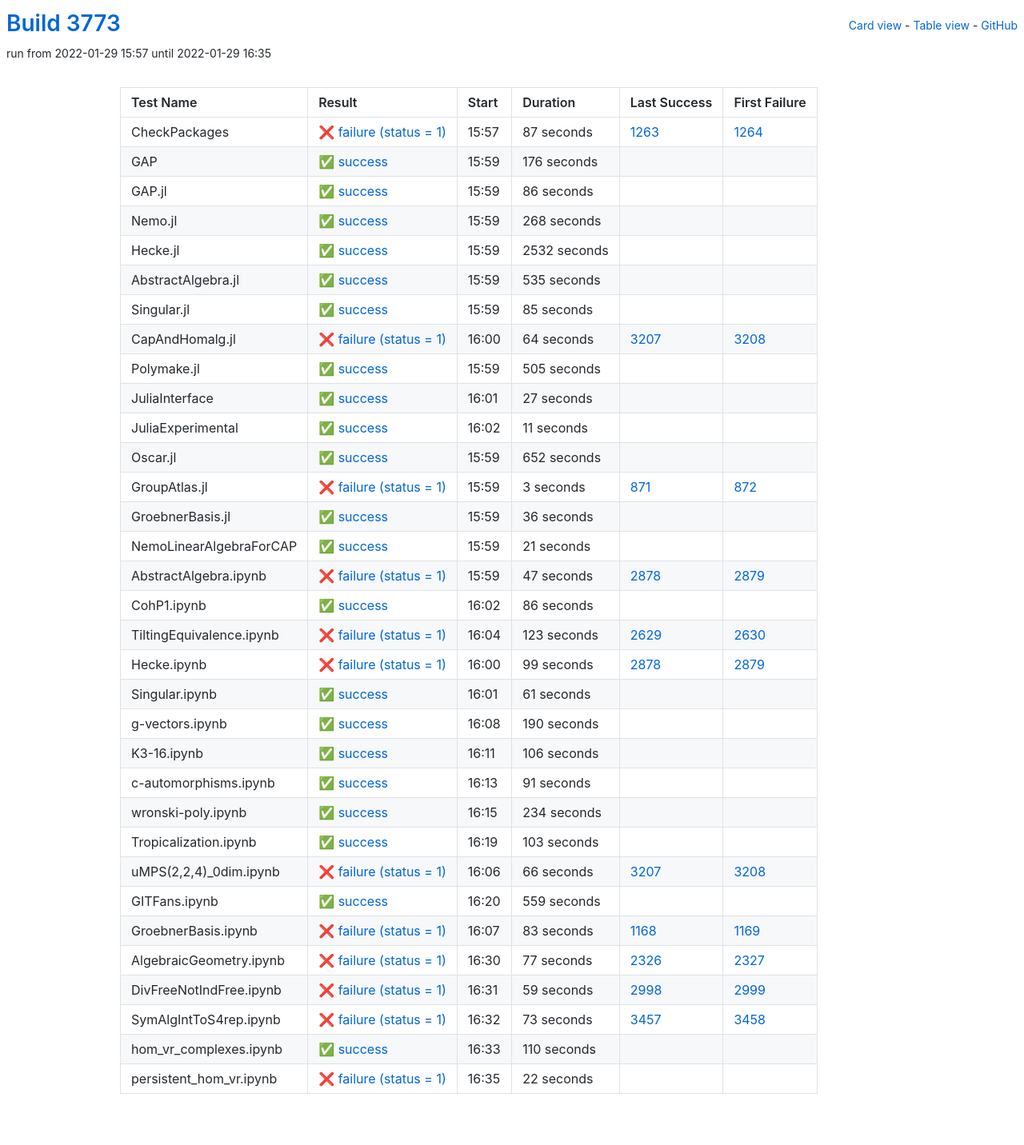
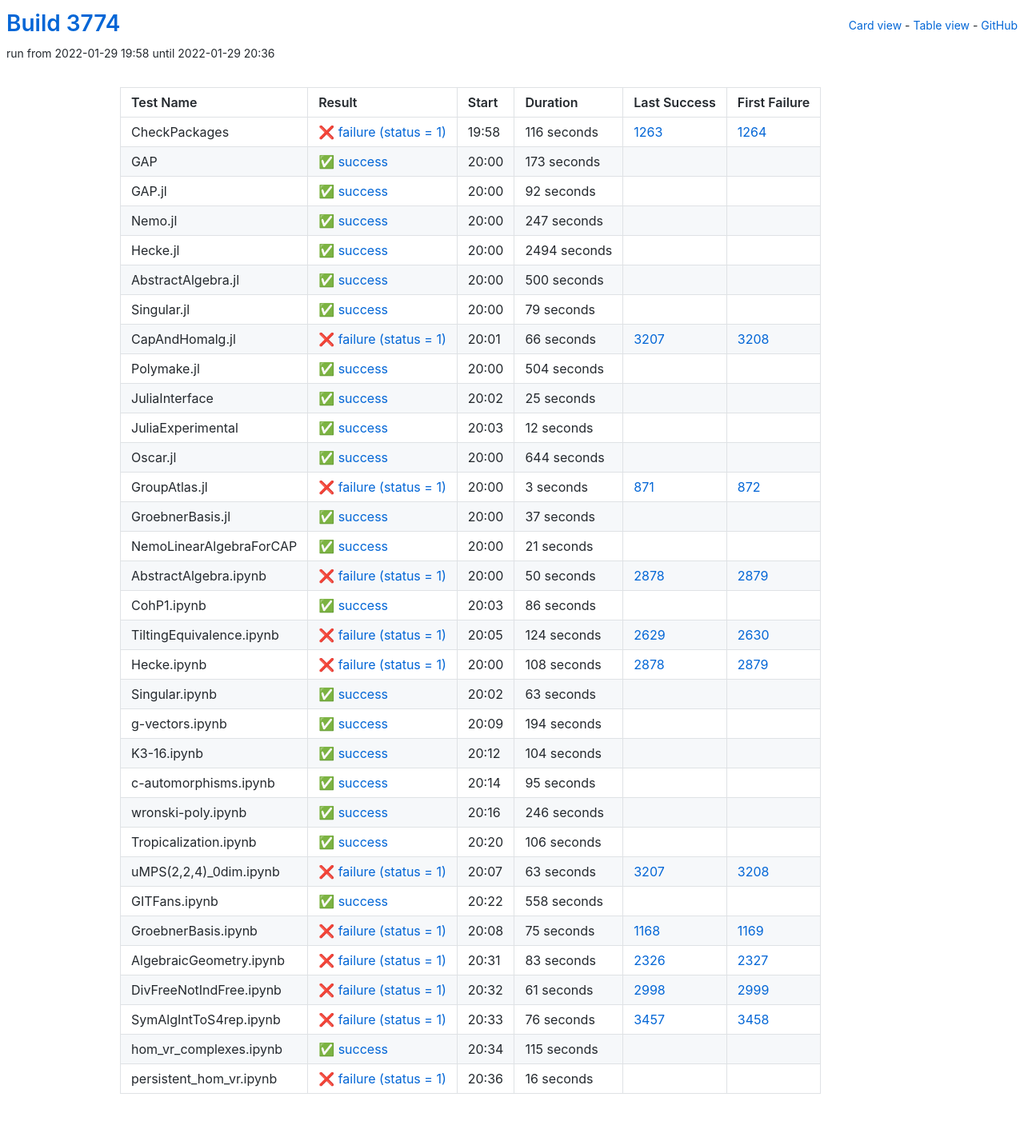
Before and after one commit to oscar-system/oscar-ci-status-stable, a Jekyll site: the page built from table.html, in a window 1280 px wide. Shown: the whole page at 80% size. Built offline with Jekyll 4.4.1, drawn with Linux system fonts in a browser that asks for light colours.

Commit message:
Build #3774

```diff
--- a/_data/ci.yml
+++ b/_data/ci.yml
@@ -1,6 +1,6 @@
 ---
-build: 3773
-build_url: https://oscarci.mathematik.uni-kl.de/job/oscar-stable/3773/
+build: 3774
+build_url: https://oscarci.mathematik.uni-kl.de/job/oscar-stable/3774/
 job: oscar-stable
 organization: oscar-system
 repo: oscar-ci-status-stable
@@ -8,152 +8,152 @@ repourl: https://github.com/oscar-system/oscar-ci-status-stable
 tests:
 - name: CheckPackages
   id: checkpackages
-  log: https://oscarci.mathematik.uni-kl.de/job/oscar-stable/3773/artifact/logs/build-3773/CheckPackages.log
-  start: 2022-01-29 15:57
+  log: https://oscarci.mathematik.uni-kl.de/job/oscar-stable/3774/artifact/logs/build-3774/CheckPackages.log
+  start: 2022-01-29 19:58
   success: false
   exitcode: 1
   status: failure
-  duration: 87
+  duration: 116
   last_success: 1263
   last_success_url: https://oscarci.mathematik.uni-kl.de/job/oscar-stable/1263/
   first_failure: 1264
   first_failure_url: https://oscarci.mathematik.uni-kl.de/job/oscar-stable/1264/
 - name: GAP
   id: gap
-  log: https://oscarci.mathematik.uni-kl.de/job/oscar-stable/3773/artifact/logs/build-3773/GAP.log
-  start: 2022-01-29 15:59
+  log: https://oscarci.mathematik.uni-kl.de/job/oscar-stable/3774/artifact/logs/build-3774/GAP.log
+  start: 2022-01-29 20:00
   success: true
   exitcode: 0
   status: success
-  duration: 176
+  duration: 173
   last_success: false
   last_success_url:
   first_failure: false
   first_failure_url:
 - name: GAP.jl
   id: gap-jl
-  log: https://oscarci.mathematik.uni-kl.de/job/oscar-stable/3773/artifact/logs/build-3773/GAP.jl.log
-  start: 2022-01-29 15:59
+  log: https://oscarci.mathematik.uni-kl.de/job/oscar-stable/3774/artifact/logs/build-3774/GAP.jl.log
+  start: 2022-01-29 20:00
   success: true
   exitcode: 0
   status: success
-  duration: 86
+  duration: 92
   last_success: false
   last_success_url:
   first_failure: false
   first_failure_url:
 - name: Nemo.jl
   id: nemo-jl
-  log: https://oscarci.mathematik.uni-kl.de/job/oscar-stable/3773/artifact/logs/build-3773/Nemo.jl.log
-  start: 2022-01-29 15:59
+  log: https://oscarci.mathematik.uni-kl.de/job/oscar-stable/3774/artifact/logs/build-3774/Nemo.jl.log
+  start: 2022-01-29 20:00
   success: true
   exitcode: 0
   status: success
-  duration: 268
+  duration: 247
   last_success: false
   last_success_url:
   first_failure: false
   first_failure_url:
 - name: Hecke.jl
   id: hecke-jl
-  log: https://oscarci.mathematik.uni-kl.de/job/oscar-stable/3773/artifact/logs/build-3773/Hecke.jl.log
-  start: 2022-01-29 15:59
+  log: https://oscarci.mathematik.uni-kl.de/job/oscar-stable/3774/artifact/logs/build-3774/Hecke.jl.log
+  start: 2022-01-29 20:00
   success: true
   exitcode: 0
   status: success
-  duration: 2532
+  duration: 2494
   last_success: false
   last_success_url:
   first_failure: false
   first_failure_url:
 - name: AbstractAlgebra.jl
   id: abstractalgebra-jl
-  log: https://oscarci.mathematik.uni-kl.de/job/oscar-stable/3773/artifact/logs/build-3773/AbstractAlgebra.jl.log
-  start: 2022-01-29 15:59
+  log: https://oscarci.mathematik.uni-kl.de/job/oscar-stable/3774/artifact/logs/build-3774/AbstractAlgebra.jl.log
+  start: 2022-01-29 20:00
   success: true
   exitcode: 0
   status: success
-  duration: 535
+  duration: 500
   last_success: false
   last_success_url:
   first_failure: false
   first_failure_url:
 - name: Singular.jl
   id: singular-jl
-  log: https://oscarci.mathematik.uni-kl.de/job/oscar-stable/3773/artifact/logs/build-3773/Singular.jl.log
-  start: 2022-01-29 15:59
+  log: https://oscarci.mathematik.uni-kl.de/job/oscar-stable/3774/artifact/logs/build-3774/Singular.jl.log
+  start: 2022-01-29 20:00
   success: true
   exitcode: 0
   status: success
-  duration: 85
+  duration: 79
   last_success: false
   last_success_url:
   first_failure: false
   first_failure_url:
 - name: CapAndHomalg.jl
   id: capandhomalg-jl
-  log: https://oscarci.mathematik.uni-kl.de/job/oscar-stable/3773/artifact/logs/build-3773/CapAndHomalg.jl.log
-  start: 2022-01-29 16:00
+  log: https://oscarci.mathematik.uni-kl.de/job/oscar-stable/3774/artifact/logs/build-3774/CapAndHomalg.jl.log
+  start: 2022-01-29 20:01
   success: false
   exitcode: 1
   status: failure
-  duration: 64
+  duration: 66
   last_success: 3207
   last_success_url: https://oscarci.mathematik.uni-kl.de/job/oscar-stable/3207/
   first_failure: 3208
   first_failure_url: https://oscarci.mathematik.uni-kl.de/job/oscar-stable/3208/
 - name: Polymake.jl
   id: polymake-jl
-  log: https://oscarci.mathematik.uni-kl.de/job/oscar-stable/3773/artifact/logs/build-3773/Polymake.jl.log
-  start: 2022-01-29 15:59
+  log: https://oscarci.mathematik.uni-kl.de/job/oscar-stable/3774/artifact/logs/build-3774/Polymake.jl.log
+  start: 2022-01-29 20:00
   success: true
   exitcode: 0
   status: success
-  duration: 505
+  duration: 504
   last_success: false
   last_success_url:
   first_failure: false
   first_failure_url:
 - name: JuliaInterface
   id: juliainterface
-  log: https://oscarci.mathematik.uni-kl.de/job/oscar-stable/3773/artifact/logs/build-3773/JuliaInterface.log
-  start: 2022-01-29 16:01
+  log: https://oscarci.mathematik.uni-kl.de/job/oscar-stable/3774/artifact/logs/build-3774/JuliaInterface.log
+  start: 2022-01-29 20:02
   success: true
   exitcode: 0
   status: success
-  duration: 27
+  duration: 25
   last_success: false
   last_success_url:
   first_failure: false
   first_failure_url:
 - name: JuliaExperimental
   id: juliaexperimental
-  log: https://oscarci.mathematik.uni-kl.de/job/oscar-stable/3773/artifact/logs/build-3773/JuliaExperimental.log
-  start: 2022-01-29 16:02
+  log: https://oscarci.mathematik.uni-kl.de/job/oscar-stable/3774/artifact/logs/build-3774/JuliaExperimental.log
+  start: 2022-01-29 20:03
   success: true
   exitcode: 0
   status: success
-  duration: 11
+  duration: 12
   last_success: false
   last_success_url:
   first_failure: false
   first_failure_url:
 - name: Oscar.jl
   id: oscar-jl
-  log: https://oscarci.mathematik.uni-kl.de/job/oscar-stable/3773/artifact/logs/build-3773/Oscar.jl.log
-  start: 2022-01-29 15:59
+  log: https://oscarci.mathematik.uni-kl.de/job/oscar-stable/3774/artifact/logs/build-3774/Oscar.jl.log
+  start: 2022-01-29 20:00
   success: true
   exitcode: 0
   status: success
-  duration: 652
+  duration: 644
   last_success: false
   last_success_url:
   first_failure: false
   first_failure_url:
 - name: GroupAtlas.jl
   id: groupatlas-jl
-  log: https://oscarci.mathematik.uni-kl.de/job/oscar-stable/3773/artifact/logs/build-3773/GroupAtlas.jl.log
-  start: 2022-01-29 15:59
+  log: https://oscarci.mathematik.uni-kl.de/job/oscar-stable/3774/artifact/logs/build-3774/GroupAtlas.jl.log
+  start: 2022-01-29 20:00
   success: false
   exitcode: 1
   status: failure
@@ -164,20 +164,20 @@ tests:
   first_failure_url: https://oscarci.mathematik.uni-kl.de/job/oscar-stable/872/
 - name: GroebnerBasis.jl
   id: groebnerbasis-jl
-  log: https://oscarci.mathematik.uni-kl.de/job/oscar-stable/3773/artifact/logs/build-3773/GroebnerBasis.jl.log
-  start: 2022-01-29 15:59
+  log: https://oscarci.mathematik.uni-kl.de/job/oscar-stable/3774/artifact/logs/build-3774/GroebnerBasis.jl.log
+  start: 2022-01-29 20:00
   success: true
   exitcode: 0
   status: success
-  duration: 36
+  duration: 37
   last_success: false
   last_success_url:
   first_failure: false
   first_failure_url:
 - name: NemoLinearAlgebraForCAP
   id: nemolinearalgebraforcap
-  log: https://oscarci.mathematik.uni-kl.de/job/oscar-stable/3773/artifact/logs/build-3773/NemoLinearAlgebraForCAP.log
-  start: 2022-01-29 15:59
+  log: https://oscarci.mathematik.uni-kl.de/job/oscar-stable/3774/artifact/logs/build-3774/NemoLinearAlgebraForCAP.log
+  start: 2022-01-29 20:00
   success: true
   exitcode: 0
   status: success
@@ -188,20 +188,20 @@ tests:
   first_failure_url:
 - name: AbstractAlgebra.ipynb
   id: abstractalgebra-ipynb
-  log: https://oscarci.mathematik.uni-kl.de/job/oscar-stable/3773/artifact/logs/build-3773/AbstractAlgebra.ipynb.log
-  start: 2022-01-29 15:59
+  log: https://oscarci.mathematik.uni-kl.de/job/oscar-stable/3774/artifact/logs/build-3774/AbstractAlgebra.ipynb.log
+  start: 2022-01-29 20:00
   success: false
   exitcode: 1
   status: failure
-  duration: 47
+  duration: 50
   last_success: 2878
   last_success_url: https://oscarci.mathematik.uni-kl.de/job/oscar-stable/2878/
   first_failure: 2879
   first_failure_url: https://oscarci.mathematik.uni-kl.de/job/oscar-stable/2879/
 - name: CohP1.ipynb
   id: cohp1-ipynb
-  log: https://oscarci.mathematik.uni-kl.de/job/oscar-stable/3773/artifact/logs/build-3773/CohP1.ipynb.log
-  start: 2022-01-29 16:02
+  log: https://oscarci.mathematik.uni-kl.de/job/oscar-stable/3774/artifact/logs/build-3774/CohP1.ipynb.log
+  start: 2022-01-29 20:03
   success: true
   exitcode: 0
   status: success
@@ -212,56 +212,92 @@ tests:
   first_failure_url:
 - name: TiltingEquivalence.ipynb
   id: tiltingequivalence-ipynb
-  log: https://oscarci.mathematik.uni-kl.de/job/oscar-stable/3773/artifact/logs/build-3773/TiltingEquivalence.ipynb.log
-  start: 2022-01-29 16:04
+  log: https://oscarci.mathematik.uni-kl.de/job/oscar-stable/3774/artifact/logs/build-3774/TiltingEquivalence.ipynb.log
+  start: 2022-01-29 20:05
   success: false
   exitcode: 1
   status: failure
-  duration: 123
+  duration: 124
   last_success: 2629
   last_success_url: https://oscarci.mathematik.uni-kl.de/job/oscar-stable/2629/
   first_failure: 2630
   first_failure_url: https://oscarci.mathematik.uni-kl.de/job/oscar-stable/2630/
 - name: Hecke.ipynb
   id: hecke-ipynb
-  log: https://oscarci.mathematik.uni-kl.de/job/oscar-stable/3773/artifact/logs/build-3773/Hecke.ipynb.log
-  start: 2022-01-29 16:00
+  log: https://oscarci.mathematik.uni-kl.de/job/oscar-stable/3774/artifact/logs/build-3774/Hecke.ipynb.log
+  start: 2022-01-29 20:00
   success: false
   exitcode: 1
   status: failure
-  duration: 99
+  duration: 108
   last_success: 2878
   last_success_url: https://oscarci.mathematik.uni-kl.de/job/oscar-stable/2878/
   first_failure: 2879
   first_failure_url: https://oscarci.mathematik.uni-kl.de/job/oscar-stable/2879/
 - name: Singular.ipynb
   id: singular-ipynb
-  log: https://oscarci.mathematik.uni-kl.de/job/oscar-stable/3773/artifact/logs/build-3773/Singular.ipynb.log
-  start: 2022-01-29 16:01
+  log: https://oscarci.mathematik.uni-kl.de/job/oscar-stable/3774/artifact/logs/build-3774/Singular.ipynb.log
+  start: 2022-01-29 20:02
   success: true
   exitcode: 0
   status: success
-  duration: 61
+  duration: 63
   last_success: false
   last_success_url:
   first_failure: false
   first_failure_url:
 - name: g-vectors.ipynb
   id: g-vectors-ipynb
-  log: https://oscarci.mathematik.uni-kl.de/job/oscar-stable/3773/artifact/logs/build-3773/g-vectors.ipynb.log
-  start: 2022-01-29 16:08
+  log: https://oscarci.mathematik.uni-kl.de/job/oscar-stable/3774/artifact/logs/build-3774/g-vectors.ipynb.log
+  start: 2022-01-29 20:09
   success: true
   exitcode: 0
   status: success
-  duration: 190
+  duration: 194
   last_success: false
   last_success_url:
   first_failure: false
   first_failure_url:
 - name: K3-16.ipynb
   id: k3-16-ipynb
-  log: https://oscarci.mathematik.uni-kl.de/job/oscar-stable/3773/artifact/logs/build-3773/K3-16.ipynb.log
-  start: 2022-01-29 16:11
+  log: https://oscarci.mathematik.uni-kl.de/job/oscar-stable/3774/artifact/logs/build-3774/K3-16.ipynb.log
+  start: 2022-01-29 20:12
+  success: true
+  exitcode: 0
+  status: success
+  duration: 104
+  last_success: false
+  last_success_url:
+  first_failure: false
+  first_failure_url:
+- name: c-automorphisms.ipynb
+  id: c-automorphisms-ipynb
+  log: https://oscarci.mathematik.uni-kl.de/job/oscar-stable/3774/artifact/logs/build-3774/c-automorphisms.ipynb.log
+  start: 2022-01-29 20:14
+  success: true
+  exitcode: 0
+  status: success
+  duration: 95
+  last_success: false
+  last_success_url:
+  first_failure: false
+  first_failure_url:
+- name: wronski-poly.ipynb
+  id: wronski-poly-ipynb
+  log: https://oscarci.mathematik.uni-kl.de/job/oscar-stable/3774/artifact/logs/build-3774/wronski-poly.ipynb.log
+  start: 2022-01-29 20:16
+  success: true
+  exitcode: 0
+  status: success
+  duration: 246
+  last_success: false
+  last_success_url:
+  first_failure: false
+  first_failure_url:
+- name: Tropicalization.ipynb
+  id: tropicalization-ipynb
+  log: https://oscarci.mathematik.uni-kl.de/job/oscar-stable/3774/artifact/logs/build-3774/Tropicalization.ipynb.log
+  start: 2022-01-29 20:20
   success: true
   exitcode: 0
   status: success
@@ -270,134 +306,98 @@ tests:
   last_success_url:
   first_failure: false
   first_failure_url:
-- name: c-automorphisms.ipynb
-  id: c-automorphisms-ipynb
-  log: https://oscarci.mathematik.uni-kl.de/job/oscar-stable/3773/artifact/logs/build-3773/c-automorphisms.ipynb.log
-  start: 2022-01-29 16:13
-  success: true
-  exitcode: 0
-  status: success
-  duration: 91
-  last_success: false
-  last_success_url:
-  first_failure: false
-  first_failure_url:
-- name: wronski-poly.ipynb
-  id: wronski-poly-ipynb
-  log: https://oscarci.mathematik.uni-kl.de/job/oscar-stable/3773/artifact/logs/build-3773/wronski-poly.ipynb.log
-  start: 2022-01-29 16:15
-  success: true
-  exitcode: 0
-  status: success
-  duration: 234
-  last_success: false
-  last_success_url:
-  first_failure: false
-  first_failure_url:
-- name: Tropicalization.ipynb
-  id: tropicalization-ipynb
-  log: https://oscarci.mathematik.uni-kl.de/job/oscar-stable/3773/artifact/logs/build-3773/Tropicalization.ipynb.log
-  start: 2022-01-29 16:19
-  success: true
-  exitcode: 0
-  status: success
-  duration: 103
-  last_success: false
-  last_success_url:
-  first_failure: false
-  first_failure_url:
 - name: uMPS(2,2,4)_0dim.ipynb
   id: umps-2-2-4-0dim-ipynb
-  log: https://oscarci.mathematik.uni-kl.de/job/oscar-stable/3773/artifact/logs/build-3773/uMPS-2-2-4-_0dim.ipynb.log
-  start: 2022-01-29 16:06
+  log: https://oscarci.mathematik.uni-kl.de/job/oscar-stable/3774/artifact/logs/build-3774/uMPS-2-2-4-_0dim.ipynb.log
+  start: 2022-01-29 20:07
   success: false
   exitcode: 1
   status: failure
-  duration: 66
+  duration: 63
   last_success: 3207
   last_success_url: https://oscarci.mathematik.uni-kl.de/job/oscar-stable/3207/
   first_failure: 3208
   first_failure_url: https://oscarci.mathematik.uni-kl.de/job/oscar-stable/3208/
 - name: GITFans.ipynb
   id: gitfans-ipynb
-  log: https://oscarci.mathematik.uni-kl.de/job/oscar-stable/3773/artifact/logs/build-3773/GITFans.ipynb.log
-  start: 2022-01-29 16:20
+  log: https://oscarci.mathematik.uni-kl.de/job/oscar-stable/3774/artifact/logs/build-3774/GITFans.ipynb.log
+  start: 2022-01-29 20:22
   success: true
   exitcode: 0
   status: success
-  duration: 559
+  duration: 558
   last_success: false
   last_success_url:
   first_failure: false
   first_failure_url:
 - name: GroebnerBasis.ipynb
   id: groebnerbasis-ipynb
-  log: https://oscarci.mathematik.uni-kl.de/job/oscar-stable/3773/artifact/logs/build-3773/GroebnerBasis.ipynb.log
-  start: 2022-01-29 16:07
+  log: https://oscarci.mathematik.uni-kl.de/job/oscar-stable/3774/artifact/logs/build-3774/GroebnerBasis.ipynb.log
+  start: 2022-01-29 20:08
   success: false
   exitcode: 1
   status: failure
-  duration: 83
+  duration: 75
   last_success: 1168
   last_success_url: https://oscarci.mathematik.uni-kl.de/job/oscar-stable/1168/
   first_failure: 1169
   first_failure_url: https://oscarci.mathematik.uni-kl.de/job/oscar-stable/1169/
 - name: AlgebraicGeometry.ipynb
   id: algebraicgeometry-ipynb
-  log: https://oscarci.mathematik.uni-kl.de/job/oscar-stable/3773/artifact/logs/build-3773/AlgebraicGeometry.ipynb.log
-  start: 2022-01-29 16:30
+  log: https://oscarci.mathematik.uni-kl.de/job/oscar-stable/3774/artifact/logs/build-3774/AlgebraicGeometry.ipynb.log
+  start: 2022-01-29 20:31
   success: false
   exitcode: 1
   status: failure
-  duration: 77
+  duration: 83
   last_success: 2326
   last_success_url: https://oscarci.mathematik.uni-kl.de/job/oscar-stable/2326/
   first_failure: 2327
   first_failure_url: https://oscarci.mathematik.uni-kl.de/job/oscar-stable/2327/
 - name: DivFreeNotIndFree.ipynb
   id: divfreenotindfree-ipynb
-  log: https://oscarci.mathematik.uni-kl.de/job/oscar-stable/3773/artifact/logs/build-3773/DivFreeNotIndFree.ipynb.log
-  start: 2022-01-29 16:31
+  log: https://oscarci.mathematik.uni-kl.de/job/oscar-stable/3774/artifact/logs/build-3774/DivFreeNotIndFree.ipynb.log
+  start: 2022-01-29 20:32
   success: false
   exitcode: 1
   status: failure
-  duration: 59
+  duration: 61
   last_success: 2998
   last_success_url: https://oscarci.mathematik.uni-kl.de/job/oscar-stable/2998/
   first_failure: 2999
   first_failure_url: https://oscarci.mathematik.uni-kl.de/job/oscar-stable/2999/
 - name: SymAlgIntToS4rep.ipynb
   id: symalginttos4rep-ipynb
-  log: https://oscarci.mathematik.uni-kl.de/job/oscar-stable/3773/artifact/logs/build-3773/SymAlgIntToS4rep.ipynb.log
-  start: 2022-01-29 16:32
+  log: https://oscarci.mathematik.uni-kl.de/job/oscar-stable/3774/artifact/logs/build-3774/SymAlgIntToS4rep.ipynb.log
+  start: 2022-01-29 20:33
   success: false
   exitcode: 1
   status: failure
-  duration: 73
+  duration: 76
   last_success: 3457
   last_success_url: https://oscarci.mathematik.uni-kl.de/job/oscar-stable/3457/
   first_failure: 3458
   first_failure_url: https://oscarci.mathematik.uni-kl.de/job/oscar-stable/3458/
 - name: hom_vr_complexes.ipynb
   id: hom-vr-complexes-ipynb
-  log: https://oscarci.mathematik.uni-kl.de/job/oscar-stable/3773/artifact/logs/build-3773/hom_vr_complexes.ipynb.log
-  start: 2022-01-29 16:33
+  log: https://oscarci.mathematik.uni-kl.de/job/oscar-stable/3774/artifact/logs/build-3774/hom_vr_complexes.ipynb.log
+  start: 2022-01-29 20:34
   success: true
   exitcode: 0
   status: success
-  duration: 110
+  duration: 115
   last_success: false
   last_success_url:
   first_failure: false
   first_failure_url:
 - name: persistent_hom_vr.ipynb
   id: persistent-hom-vr-ipynb
-  log: https://oscarci.mathematik.uni-kl.de/job/oscar-stable/3773/artifact/logs/build-3773/persistent_hom_vr.ipynb.log
-  start: 2022-01-29 16:35
+  log: https://oscarci.mathematik.uni-kl.de/job/oscar-stable/3774/artifact/logs/build-3774/persistent_hom_vr.ipynb.log
+  start: 2022-01-29 20:36
   success: false
   exitcode: 1
   status: failure
-  duration: 22
+  duration: 16
   last_success: false
   last_success_url:
   first_failure: false
```
Also changed, not shown: README.md.
